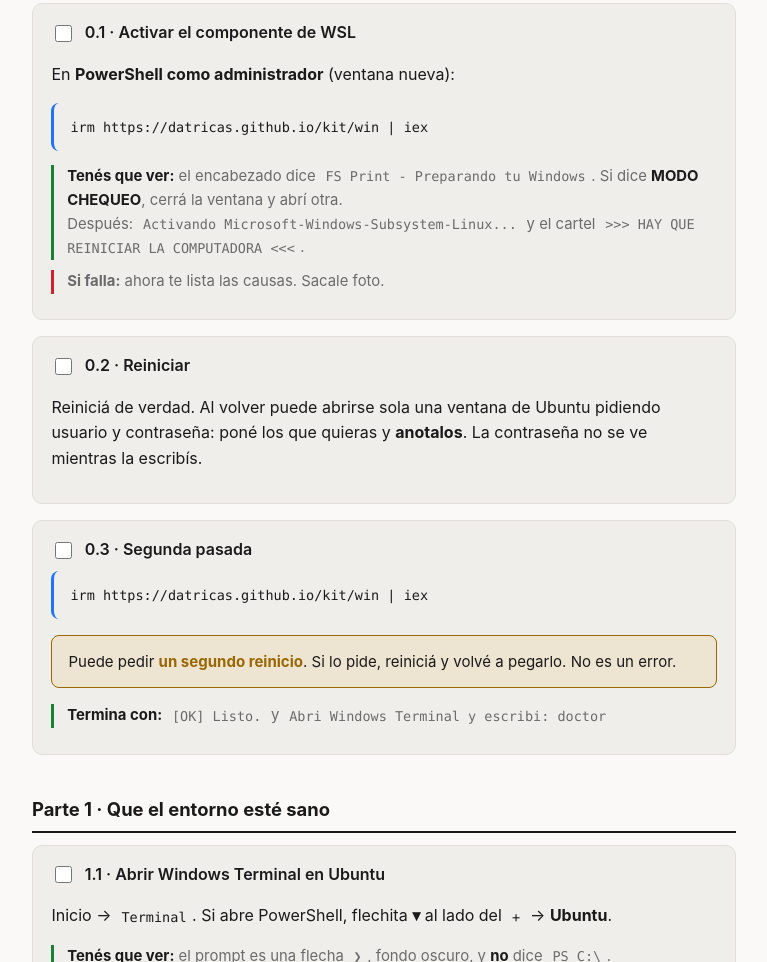
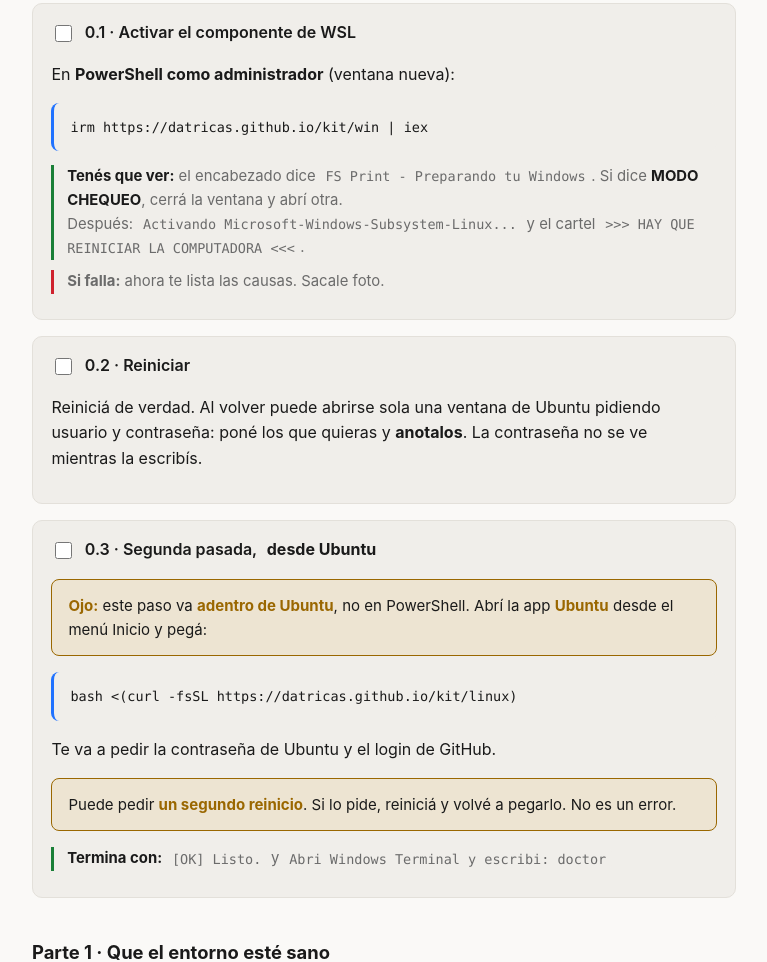
Before and after one commit to datricas/kit, a plain HTML site: page prueba.html in a window 1280 px wide. Shown: the part 310-1272 px from the top of the page, without its empty margins (256-1023 px from the left). Drawn offline with Linux system fonts and the light colour scheme.

Commit message:
Despues del reinicio, seguir desde Ubuntu y no desde PowerShell
El mensaje mandaba a volver a PowerShell, pero al reiniciar lo que se abre
sola es la ventana de Ubuntu. Es natural quedarse ahi, y entonces linux.sh
nunca corre: no se clona el kit y 'doctor' no existe.

Ahora el mensaje da el comando de Linux directo, que hace exactamente lo
mismo sin volver a PowerShell.

```diff
--- a/prueba.html
+++ b/prueba.html
@@ -76,8 +76,11 @@ La contraseña no se ve mientras la escribís.</p>
 </div>
 
 <div class="paso">
-<label class="chk"><input type="checkbox"> 0.3 · Segunda pasada</label>
-<pre><code>irm https://datricas.github.io/kit/win | iex</code></pre>
+<label class="chk"><input type="checkbox"> 0.3 · Segunda pasada, <b>desde Ubuntu</b></label>
+<div class="aviso"><b>Ojo:</b> este paso va <b>adentro de Ubuntu</b>, no en
+PowerShell. Abrí la app <b>Ubuntu</b> desde el menú Inicio y pegá:</div>
+<pre><code>bash &lt;(curl -fsSL https://datricas.github.io/kit/linux)</code></pre>
+<p>Te va a pedir la contraseña de Ubuntu y el login de GitHub.</p>
 <div class="aviso">Puede pedir <b>un segundo reinicio</b>. Si lo pide, reiniciá
 y volvé a pegarlo. No es un error.</div>
 <div class="ver"><b>Termina con:</b> <code>[OK] Listo.</code> y
```
Also changed, not shown: win.txt, 1 other file.
